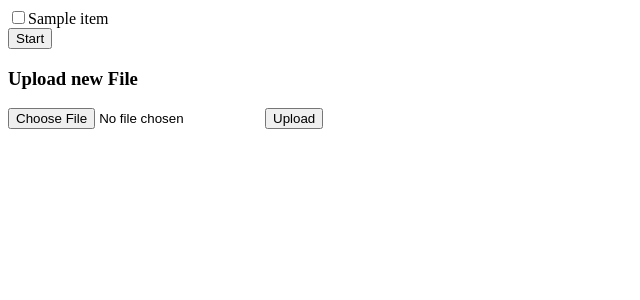
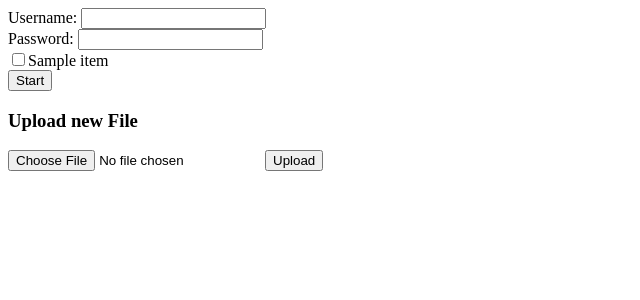
Before and after one commit to Gott50/saas-dashboard, a Flask app: template src/templates/upload.html in a window 1280 px wide. Shown: the top 300 px of the page, without its empty margins (0-640 px from the left). Run offline with Flask 2, Linux system fonts and the light colour scheme; the template is opened without the code that fills it: most values are stand-ins (such as "Sample title", 1, 10 or a date in 2020).

Commit message:
add Fields for Username, Password

```diff
--- a/src/templates/upload.html
+++ b/src/templates/upload.html
@@ -1,5 +1,13 @@
 <!doctype html>
 <form>
+    <div>
+        <label>Username: <input type="text">
+        </label>
+    </div>
+    <div>
+        <label>Password: <input type="password">
+        </label>
+    </div>
     {% for item in uploads %}
         <div>
             <label><input type="checkbox">{{ item }}</label>
```
